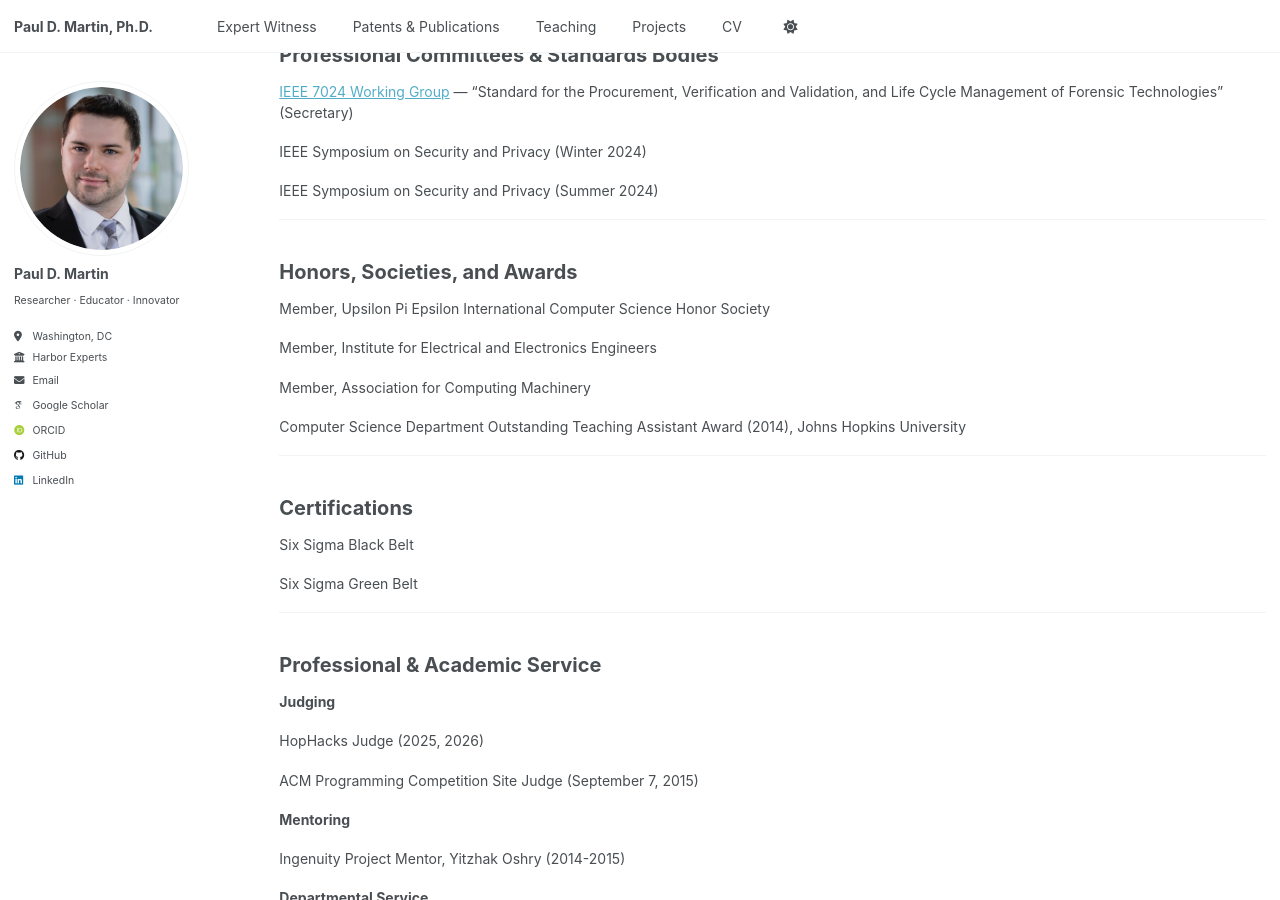
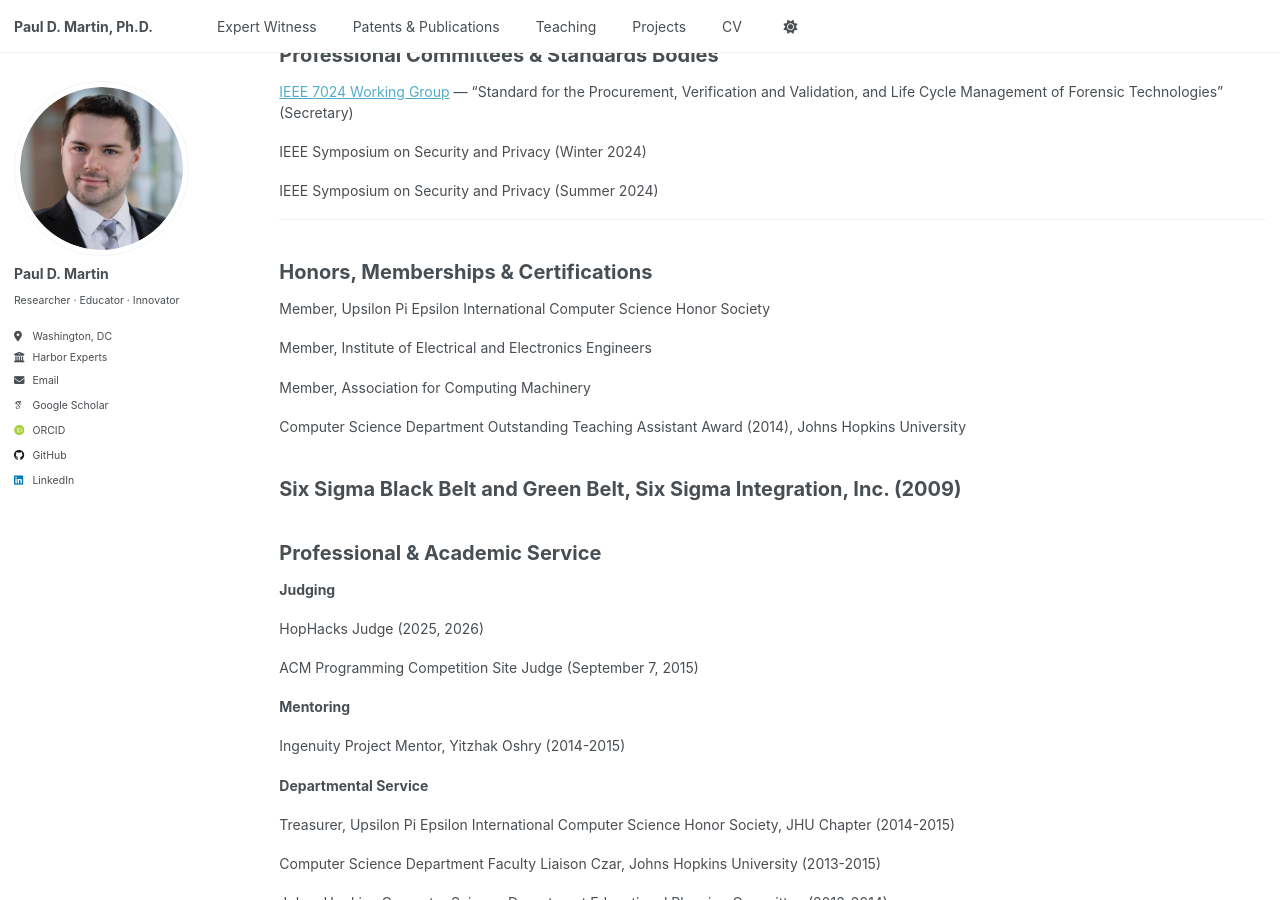
Before and after one commit to pauldmartinphd/pauldmartinphd.github.io, a Jekyll site: the page built from _pages/cv.md, in a window 1280 px wide and 900 px high, scrolled down 2637 px. Built offline with Jekyll 4.4.1, drawn with Linux system fonts in a browser that asks for light colours; some web fonts are replaced.

Commit message:
Merge honors and certifications into one CV section; update CV PDF

```diff
--- a/_pages/cv.md
+++ b/_pages/cv.md
@@ -141,24 +141,17 @@ IEEE Symposium on Security and Privacy (Summer 2024)
 
 ---
 
-## Honors, Societies, and Awards
+## Honors, Memberships & Certifications
 
 Member, Upsilon Pi Epsilon International Computer Science Honor Society
 
-Member, Institute for Electrical and Electronics Engineers
+Member, Institute of Electrical and Electronics Engineers
 
 Member, Association for Computing Machinery
 
 Computer Science Department Outstanding Teaching Assistant Award (2014), Johns Hopkins University
 
----
-
-## Certifications
-
-Six Sigma Black Belt
-
-Six Sigma Green Belt
-
+Six Sigma Black Belt and Green Belt, Six Sigma Integration, Inc. (2009)
 ---
 
 ## Professional & Academic Service
```
Also changed, not shown: 1 other file.
